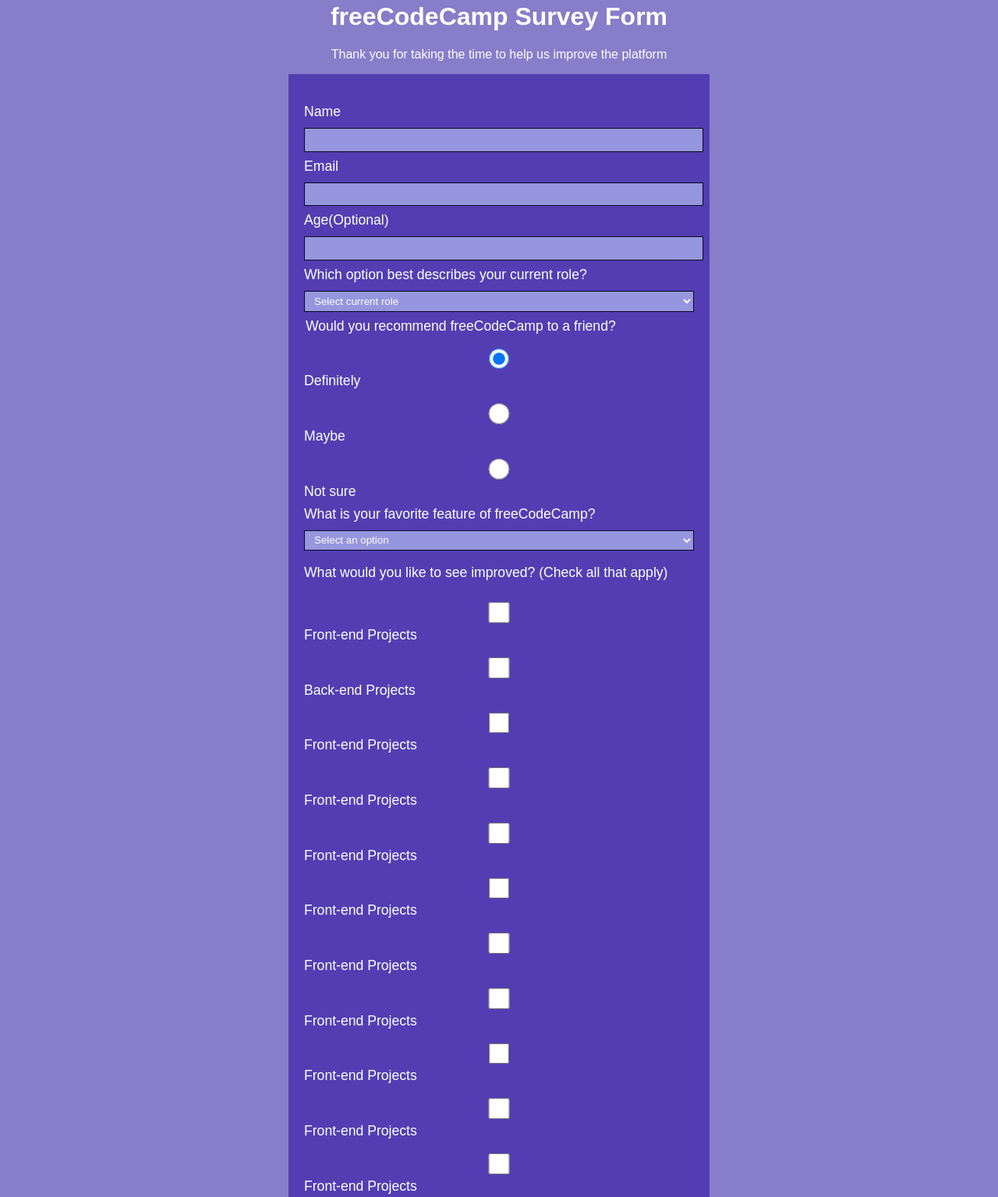
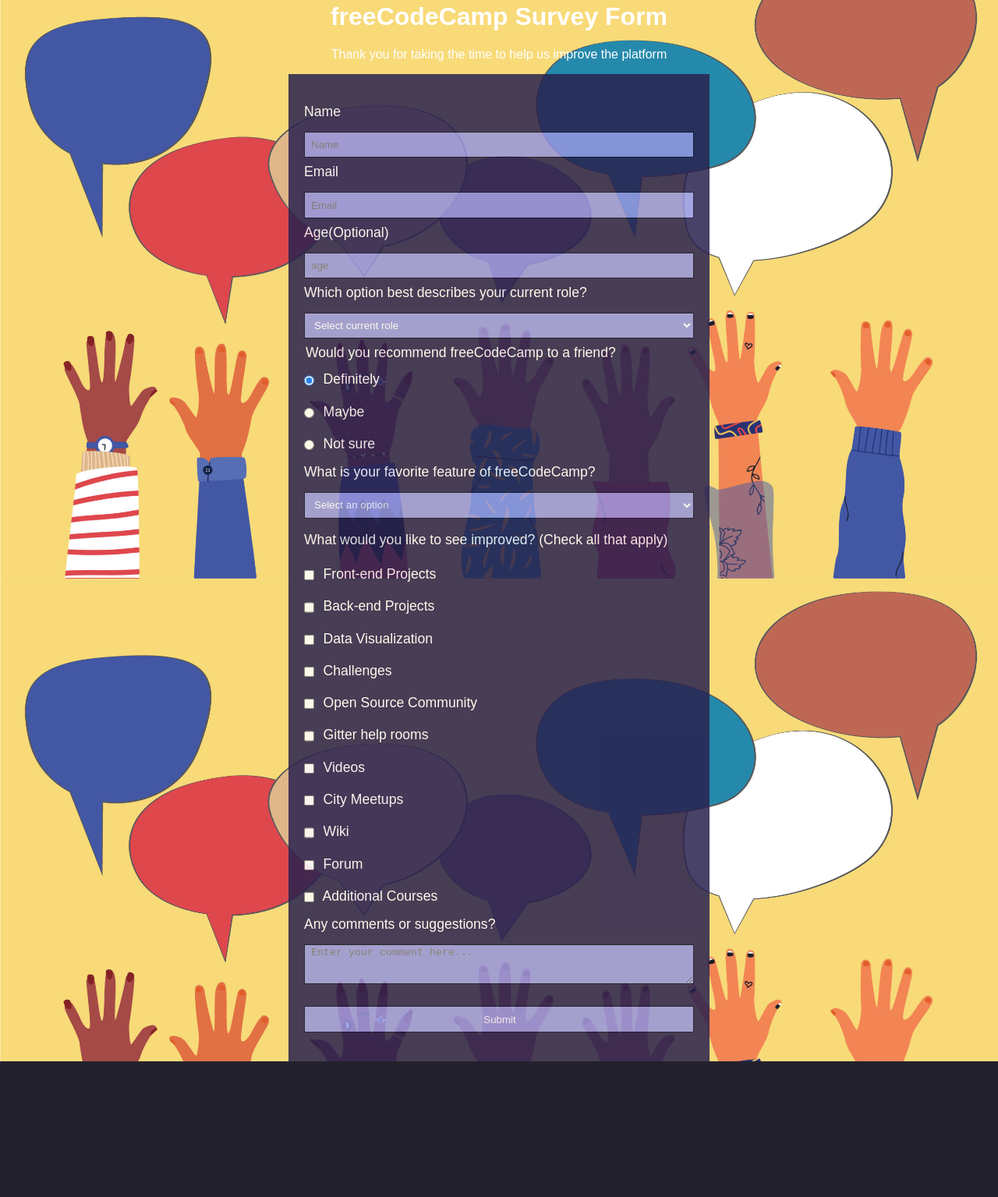
Before and after one commit to 1mmanuel/Survey, a plain HTML site: page index.html in a window 1280 px wide. Shown: the part 77-1612 px from the top of the page at 78% size. After the commit the page ends 1438 px from the top, so only its background shows below. Drawn offline with Linux system fonts and the light colour scheme.

Commit message:
added a textarea, fixed the css and completed the project

```diff
--- a/index.html
+++ b/index.html
@@ -11,20 +11,34 @@
       Thank you for taking the time to help us improve the platform
     </p>
     <div class="divbackground">
-      <form>
-        <label for="name"
-          >Name <input id="name" name="name" type="text" required
+      <form id="survey-form">
+        <label for="name" id="name-label"
+          >Name
+          <input placeholder="Name" id="name" name="name" type="text" required
         /></label>
-        <label for="email"
-          >Email <input id="email" name="email" type="text" required
+        <label for="email" id="email-label"
+          >Email
+          <input
+            placeholder="Email"
+            id="email"
+            name="email"
+            type="email"
+            required
         /></label>
-        <label for="age"
+        <label for="age" id="number-label"
           >Age(Optional)
-          <input id="age" name="age" type="number" min="13" max="120" required
+          <input
+            placeholder="age"
+            id="number"
+            name="age"
+            type="number"
+            min="13"
+            max="120"
+            required
         /></label>
         <label for="roles"
           >Which option best describes your current role?
-          <select id="roles" name="roles">
+          <select id="dropdown" name="roles">
             <option value="">Select current role</option>
             <option value="1">Student</option>
             <option value="2">Full Time Job</option>
@@ -36,14 +50,35 @@
 
         <legend>Would you recommend freeCodeCamp to a friend?</legend>
         <label for="definitely"
-          ><input id="definitely" type="radio" name="recommend" checked />
+          ><input
+            class="inline"
+            id="definitely"
+            type="radio"
+            name="recommend"
+            checked
+            value="Definitely"
+          />
           Definitely</label
         >
         <label for="maybe"
-          ><input id="maybe" type="radio" name="recommend" /> Maybe</label
+          ><input
+            class="inline"
+            id="maybe"
+            type="radio"
+            name="recommend"
+            value="Maybe"
+          />
+          Maybe</label
         >
         <label for="not sure"
-          ><input id="not sure" type="radio" name="recommend" /> Not sure</label
+          ><input
+            class="inline"
+            id="not sure"
+            type="radio"
+            name="recommend"
+            value="Not sure"
+          />
+          Not sure</label
         >
 
         <label for="features"
@@ -60,103 +95,128 @@
         <p>What would you like to see improved? (Check all that apply)</p>
         <label for="improvements">
           <input
+            class="inline"
             id="improvements"
             type="checkbox"
-            required
             name="Front-end Projects"
+            value="Front-end Projects"
           />
           Front-end Projects
         </label>
         <label for="improvements">
           <input
+            class="inline"
             id="improvements"
             type="checkbox"
-            required
-            name="Front-end Projects"
+            name="Back-end Projects"
+            value="Back-end Projects"
           />
           Back-end Projects
         </label>
         <label for="improvements">
           <input
+            class="inline"
+            id="improvements"
+            type="checkbox"
+            name="Data Visualization"
+            value="Data Visualization"
+          />
+          Data Visualization
+        </label>
+        <label for="improvements">
+          <input
+            class="inline"
+            id="improvements"
+            type="checkbox"
+            name="Challenges"
+            value="Challenges"
+          />
+          Challenges
+        </label>
+        <label for="improvements">
+          <input
+            class="inline"
+            id="improvements"
+            type="checkbox"
+            name="Open Source Community"
+            value="Open Source Community"
+          />
+          Open Source Community
+        </label>
+        <label for="improvements">
+          <input
+            class="inline"
+            id="improvements"
+            type="checkbox"
+            name="Gitter help rooms"
+            value="Gitter help rooms"
+          />
+          Gitter help rooms
+        </label>
+        <label for="improvements">
+          <input
+            class="inline"
             id="improvements"
             type="checkbox"
             required
-            name="Front-end Projects"
+            name="Videos"
+            value="Videos"
           />
-          Front-end Projects
+          Videos
         </label>
         <label for="improvements">
           <input
+            class="inline"
+            id="improvements"
+            type="checkbox"
+            name="City Meetups"
+            value="City Meetups"
+          />
+          City Meetups
+        </label>
+        <label for="improvements">
+          <input
+            class="inline"
             id="improvements"
             type="checkbox"
             required
-            name="Front-end Projects"
+            name="Wiki"
+            value="Wiki"
           />
-          Front-end Projects
+          Wiki
         </label>
         <label for="improvements">
           <input
+            class="inline"
             id="improvements"
             type="checkbox"
             required
-            name="Front-end Projects"
+            name="Forum"
+            value="Forum"
           />
-          Front-end Projects
+          Forum
         </label>
         <label for="improvements">
           <input
+            class="inline"
             id="improvements"
             type="checkbox"
-            required
-            name="Front-end Projects"
+            name="Additional Courses"
+            value="Additional Courses"
           />
-          Front-end Projects
+          Additional Courses
         </label>
-        <label for="improvements">
-          <input
-            id="improvements"
-            type="checkbox"
-            required
-            name="Front-end Projects"
-          />
-          Front-end Projects
+        <label for="comment"
+          >Any comments or suggestions?
+          <textarea
+            id="comment"
+            name="comment"
+            rows="3"
+            cols="30"
+            placeholder="Enter your comment here..."
+          ></textarea>
         </label>
-        <label for="improvements">
-          <input
-            id="improvements"
-            type="checkbox"
-            required
-            name="Front-end Projects"
-          />
-          Front-end Projects
-        </label>
-        <label for="improvements">
-          <input
-            id="improvements"
-            type="checkbox"
-            required
-            name="Front-end Projects"
-          />
-          Front-end Projects
-        </label>
-        <label for="improvements">
-          <input
-            id="improvements"
-            type="checkbox"
-            required
-            name="Front-end Projects"
-          />
-          Front-end Projects
-        </label>
-        <label for="improvements">
-          <input
-            id="improvements"
-            type="checkbox"
-            required
-            name="Front-end Projects"
-          />
-          Front-end Projects
-        </label>
+        <input id="submit" type="submit" value="Submit" />
       </form>
     </div>
   </body>
--- a/styles.css
+++ b/styles.css
@@ -3,19 +3,25 @@
 }
 
 body {
-  background-color: rgb(135, 125, 201);
+  background-color: rgb(35, 33, 44);
   margin-top: 10vh;
   font-family: "Poppins", sans-serif;
   color: white;
+  background-image: url("survey.jpg");
+  height: 500px;
+  background-position: center;
+  background-size: cover;
+  background-attachment: fixed;
 }
 
 .divbackground {
   width: 80%;
-  background-color: rgb(82, 62, 178);
+  background-color: rgb(41, 34, 79);
   margin-left: auto;
   margin-right: auto;
   padding: 20px;
   max-width: 500px;
+  opacity: 85%;
 }
 
 form {
@@ -32,12 +38,20 @@ label {
 }
 
 input,
-select {
-  margin: 10px 0 0 0;
+select,
+textarea {
+  margin: 15px 0 0 0;
   width: 100%;
-  min-height: 2em;
+  min-height: 2.5em;
+  box-sizing: border-box;
   padding-left: 1vh;
   background-color: #9696de;
   border: 1px solid #0a0a23;
   color: #ffffff;
 }
+
+.inline {
+  width: unset;
+  margin: 0 0.5em 0 0;
+  vertical-align: middle;
+}
```
Also changed, not shown: survey.jpg (added), survey1.jpg (added), 1 other file.
